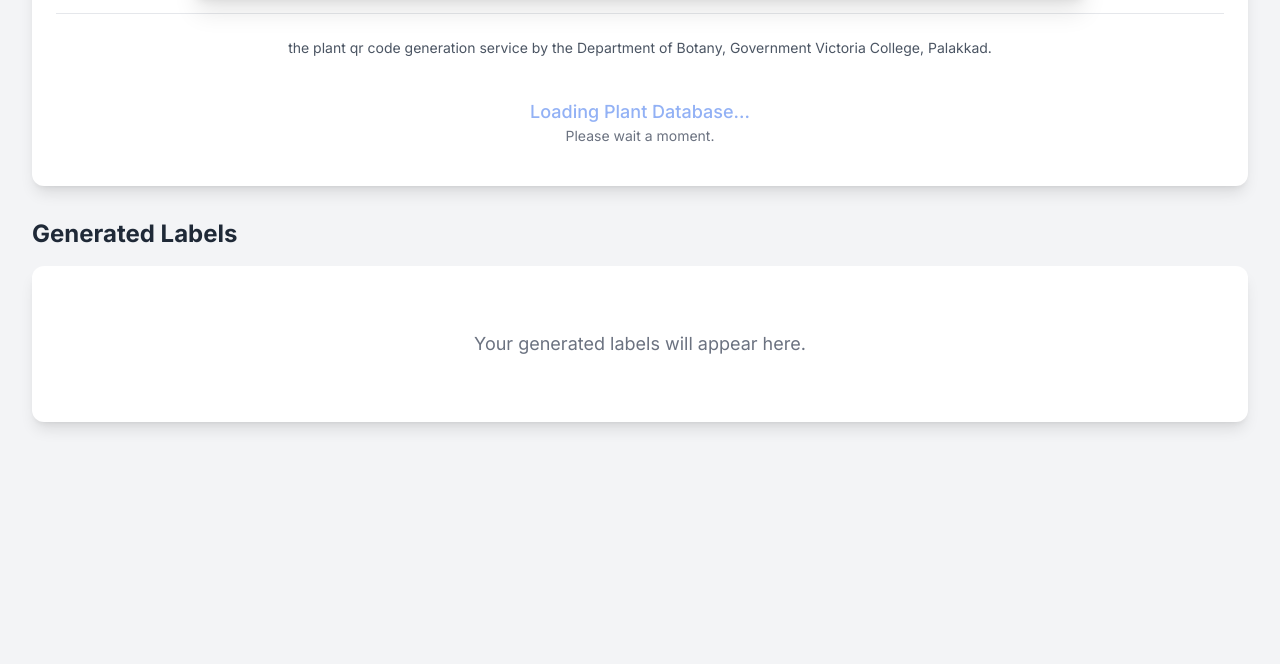
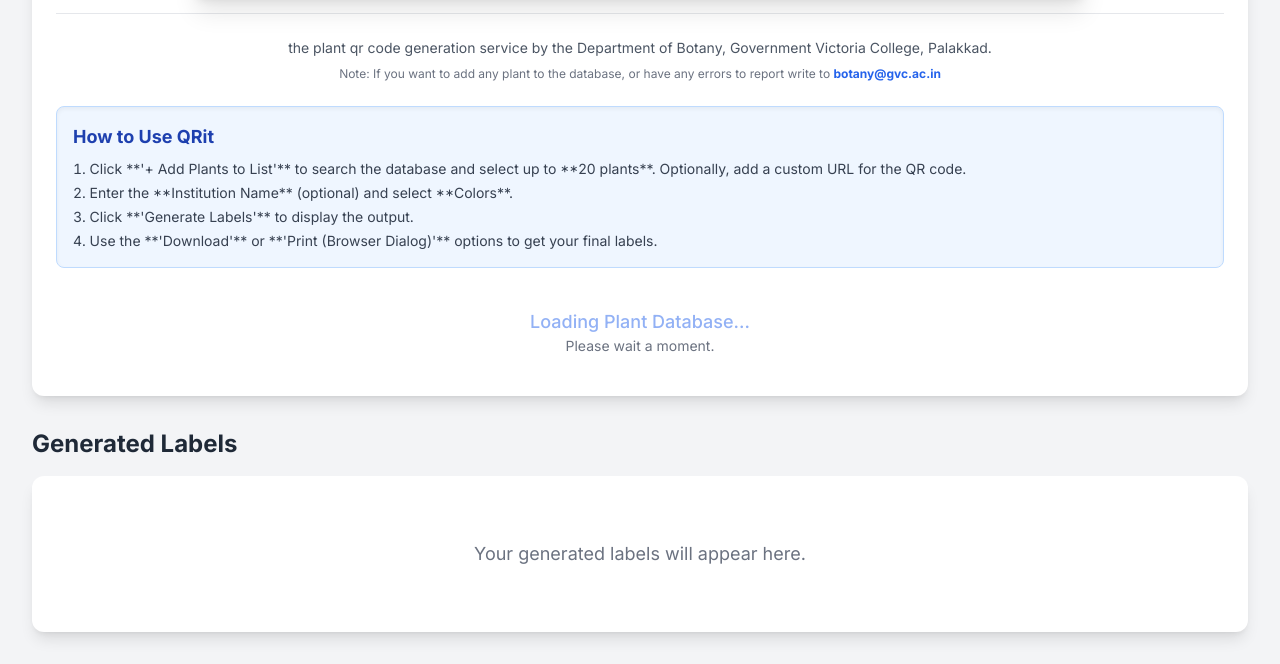
Before and after one commit to sureshmagnolia/qr_generator, a plain HTML site: page index.html in a window 1280 px wide. Shown: the part 243-907 px from the top of the page. Before the commit the page ends 800 px from the top, so only its background shows below. Drawn offline with nearby package versions, Linux system fonts and the light colour scheme; a script that the page names is missing; a web font is replaced by a local one.

Commit message:
Update index.html

```diff
--- a/index.html
+++ b/index.html
@@ -125,13 +125,6 @@
             font-style: italic;
             /* Added italics */
         }
-
-        /*
-          REMOVED: The static @media print block.
-          This was conflicting with the dynamic print styles
-          generated by JavaScript. The dynamic styles now
-          handle all print-related visibility and layout.
-        */
     </style>
 </head>
 
@@ -177,9 +170,26 @@
             <!-- END: NEW PROFESSIONAL HEADER BLOCK -->
 
             <!-- Original descriptive text, now centered below the main header -->
-            <p class="text-sm text-gray-600 mb-6 text-center">
+            <p class="text-sm text-gray-600 mb-2 text-center">
                 the plant qr code generation service by the Department of Botany, Government Victoria College, Palakkad.
             </p>
+            <!-- NEW: Note for Database/Error Reporting -->
+            <p class="text-xs text-gray-500 mb-6 text-center">
+                Note: If you want to add any plant to the database, or have any errors to report write to <strong class="text-blue-600">botany@gvc.ac.in</strong>
+            </p>
+
+            <!-- NEW: Usage Instructions -->
+            <div class="bg-blue-50 border border-blue-200 p-4 rounded-lg mb-6 shadow-inner">
+                <h3 class="text-lg font-bold text-blue-800 mb-2">How to Use QRit</h3>
+                <ol class="list-decimal list-inside text-sm text-gray-700 space-y-1">
+                    <li>Click **'+ Add Plants to List'** to search the database and select up to **20 plants**. Optionally, add a custom URL for the QR code.</li>
+                    <li>Enter the **Institution Name** (optional) and select **Colors**.</li>
+                    <li>Click **'Generate Labels'** to display the output.</li>
+                    <li>Use the **'Download'** or **'Print (Browser Dialog)'** options to get your final labels.</li>
+                </ol>
+            </div>
+            <!-- END: Usage Instructions -->
+
 
             <!-- Loading State -->
             <div id="loading" class="text-center py-4">
@@ -1011,8 +1021,8 @@
                     // --- 8. Generate QR Code ---
                     // This MUST be done *after* the element is in the DOM
                     try {
-                        // QR GENERATION LOGIC: Use customUrl if present, otherwise use DB content
-                        const qrData = customUrl || plant['QR Content'] || plant.Binomial || 'No Data';
+                        // NEW: Use customUrl, then DB Content, then Binomial. If all fail, use 'N/A DATA'.
+                        const qrData = customUrl || plant['QR Content'] || plant.Binomial || 'N/A DATA';
 
                         new QRCode(qrDiv, {
                             text: qrData,
```
